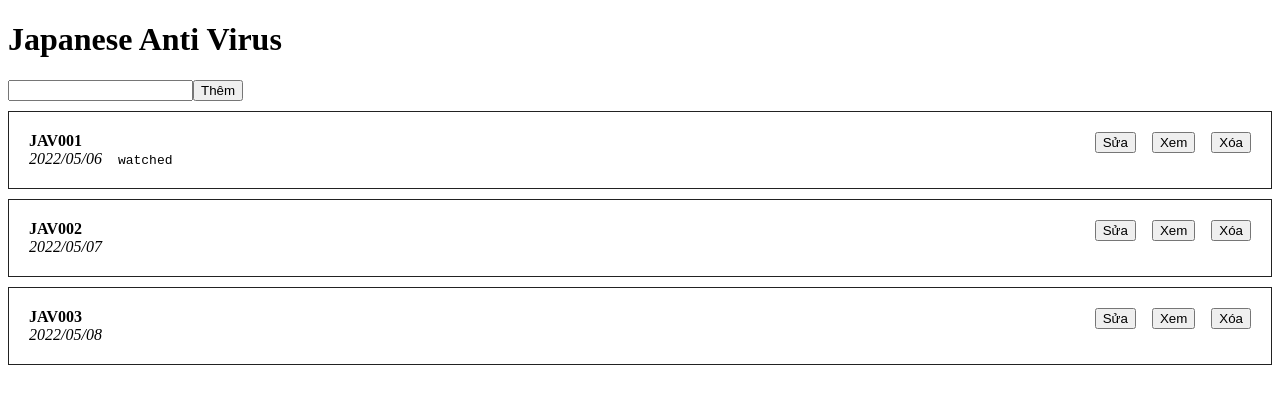
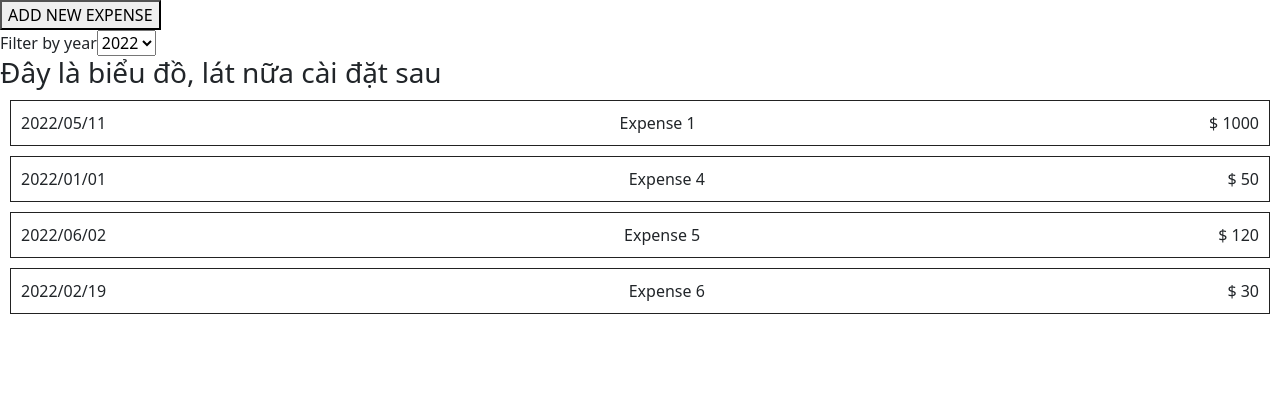
Before and after one commit to dochinhthtn/CI74, a React (Create React App) app: page / in a window 1280 px wide. Shown: the top 404 px of the page. Built offline with nearby package versions, Linux system fonts and the light colour scheme.

Commit message:
expense app

```diff
--- a/package.json
+++ b/package.json
@@ -6,7 +6,9 @@
     "@testing-library/jest-dom": "^5.16.4",
     "@testing-library/react": "^13.1.1",
     "@testing-library/user-event": "^13.5.0",
+    "bootstrap": "^5.1.3",
     "react": "^18.0.0",
+    "react-bootstrap": "^2.3.1",
     "react-dom": "^18.0.0",
     "react-scripts": "5.0.1",
     "web-vitals": "^2.1.4"
--- a/src/App.js
+++ b/src/App.js
@@ -1,13 +1,12 @@
 import './App.css';
-import JAVTutorial from './components/jav/JAVTutorial';
-import LoginForm from './components/LoginForm';
-import RegisterForm from './components/RegisterForm';
+
+import ExpenseApp from './components/expense_app/ExpenseApp';
 
 function App() {
 
   return (
     <>
-      <JAVTutorial />
+      <ExpenseApp />
     </>
   );
 }
--- /dev/null
+++ b/src/components/expense_app/CreateExpenseForm.js
@@ -0,0 +1,54 @@
+import React, { useState } from 'react';
+
+export default function CreateExpenseForm({ onCreateExpense }) {
+
+    const [editable, setEditable] = useState(false);
+
+    const [newName, setNewName] = useState('');
+    const [newAmount, setNewAmount] = useState('');
+    const [newDate, setNewDate] = useState('');
+
+    const handleCreateExpense = (event) => {
+        event.preventDefault();
+
+        if (!newName || !newAmount || !newDate) {
+            alert("Please input all fields");
+            return;
+        }
+
+        onCreateExpense(newName, newAmount, newDate);
+
+        event.target.reset();
+        setEditable(false);
+    }
+
+
+    return (<form onSubmit={handleCreateExpense} className="create-expense-form">
+        {!editable && <div className="open-expense-form">
+            <button type="button" onClick={() => setEditable(true)}>ADD NEW EXPENSE</button>
+        </div>}
+
+        {editable && <div>
+            <div className="input-group">
+                <label>Name</label>
+                <input type="text" onChange={(event) => setNewName(event.target.value)}/>
+            </div>
+
+            <div className="input-group">
+                <label>Amount</label>
+                <input type="number" onChange={(event) => setNewAmount(event.target.value)}/>
+            </div>
+
+            <div className="input-group">
+                <label>Date</label>
+                <input type="date"  onChange={(event) => setNewDate(event.target.value)}/>
+            </div>
+
+            <div className="actions">
+                <button type="submit">Add</button>
+                <button type="button" onClick={() => setEditable(false)}>Cancel</button>
+            </div>
+        </div>}
+
+    </form>);
+}
--- /dev/null
+++ b/src/components/expense_app/ExpenseApp.js
@@ -0,0 +1,62 @@
+import React, { useState } from 'react';
+
+import expenseData from '../../data/expense_data';
+import CreateExpenseForm from './CreateExpenseForm';
+import ExpenseChart from './ExpenseChart';
+import ExpenseItem from './ExpenseItem';
+
+export default function ExpenseApp() {
+    const [data, setData] = useState(expenseData);
+    const [filterYear, setFilterYear] = useState(2022);
+
+    const createExpense = (name, amount, date) => {
+        const newExpense = {
+            id: Date.now(),
+            name: name,
+            amount: amount,
+            date: date
+        };
+        // const newData = [...data, newExpense];
+        // setData(newData);
+        setData([...data, newExpense]);
+
+        const dateObject = new Date(date);
+        setFilterYear(dateObject.getFullYear());
+
+    }
+
+    const result = data.filter(item => {
+        let date = new Date(item.date);
+        return filterYear == date.getFullYear();
+    });
+
+    console.log(result);
+
+    return (<div className="expense-app">
+        <CreateExpenseForm onCreateExpense={createExpense} />
+        <div className="expense-content">
+            <div className="expense-filter">
+                <span>Filter by year</span>
+                <select value={filterYear} onChange={(event) => setFilterYear(event.target.value)}>
+                    <option>2022</option>
+                    <option>2021</option>
+                    <option>2020</option>
+                    <option>2019</option>
+                </select>
+            </div>
+
+            <ExpenseChart data={result} />
+
+            <div className="expense-list">
+                {result.map(item => <ExpenseItem
+                    key={item.id}
+                    id={item.id}
+                    name={item.name}
+                    amount={item.amount}
+                    date={item.date}
+                />)}
+            </div>
+        </div>
+
+    </div>);
+}
--- /dev/null
+++ b/src/components/expense_app/ExpenseChart.js
@@ -0,0 +1,10 @@
+import React from 'react';
+
+export default function ExpenseChart({ data, filterYear }) {
+    // lọc dữ liệu từ data ứng với năm (filter year)
+
+    // hiển thị biểu đồ
+    return <div className="expense-chart">
+        <h3>Đây là biểu đồ, lát nữa cài đặt sau</h3>
+    </div>
+}
--- /dev/null
+++ b/src/components/expense_app/ExpenseItem.js
@@ -0,0 +1,10 @@
+import React from 'react';
+import "../../css/ExpenseItem.css";
+
+export default function ExpenseItem({ name, amount, date }) {
+    return (<div className="expense-item">
+        <div className="expense-date">{date}</div>
+        <div className="expense-name">{name}</div>
+        <div className="expense-amount">$ {amount}</div>
+    </div>);
+}
--- a/src/components/jav/JAVCreateForm.js
+++ b/src/components/jav_app/JAVCreateForm.js
@@ -1,4 +1,5 @@
 import React, { useState } from "react";
+import { Button, Form } from "react-bootstrap";
 
 // onAddItem là 1 function, gọi ở chỗ nào
 // onAddItem = addItem ở bên Tutorial
@@ -18,7 +19,7 @@ export default function JAVCreateForm({ onAddItem }) {
     }
 
     return (<form onSubmit={handleCreateItem}>
-        <input type="text" onChange={(event) => setName(event.target.value)} />
-        <button>Thêm</button>
+        <Form.Control type="text" onChange={(event) => setName(event.target.value)} />
+        <Button variant="primary" type="submit">Thêm</Button>
     </form>);
 }
--- a/src/components/jav/JAVItem.js
+++ b/src/components/jav_app/JAVItem.js
@@ -1,4 +1,5 @@
 import React, { useState } from 'react';
+import { Button } from 'react-bootstrap';
 import "../../css/JAVItem.css";
 
 export default function JAVItem({ name, date, watched, id, onDeleteItem, onWatchItem, onEditItem }) {
@@ -43,11 +44,13 @@ export default function JAVItem({ name, date, watched, id, onDeleteItem, onWatch
         </div>
 
         <div className="item-action">
-            {isEditing ? <button onClick={edit}>Lưu</button> : <button onClick={enableEdit}>Sửa</button>}
+            {isEditing ? <Button variant="info" onClick={edit}>Lưu</Button> : <Button variant="warning" onClick={enableEdit}>Sửa</Button>}
             &nbsp;&nbsp;&nbsp;&nbsp;
-            <button onClick={watch}>Xem</button>
+            <Button variant="primary" onClick={watch}>Xem</Button>
             &nbsp;&nbsp;&nbsp;&nbsp;
-            <button onClick={remove}>Xóa</button>
+
+            <Button variant="danger" onClick={remove}>Xóa</Button>
+            <button className="btn btn-danger" onClick={remove}>Xóa</button>
         </div>
     </div>);
 }
--- /dev/null
+++ b/src/css/ExpenseItem.css
@@ -0,0 +1,8 @@
+.expense-item {
+    margin: 10px;
+    padding: 10px;
+    display: flex;
+    justify-content: space-between;
+    align-items: center;
+    border: 1px solid #222;
+}
--- /dev/null
+++ b/src/data/expense_data.js
@@ -0,0 +1,11 @@
+const expenseData = [
+    { id: 1, name: 'Expense 1', amount: 1000, date: '2022/05/11' },
+    { id: 2, name: 'Expense 2', amount: 1300, date: '2021/01/12' },
+    { id: 3, name: 'Expense 3', amount: 100, date: '2021/04/03' },
+    { id: 4, name: 'Expense 4', amount: 50, date: '2022/01/01' },
+    { id: 5, name: 'Expense 5', amount: 120, date: '2022/06/02' },
+    { id: 6, name: 'Expense 6', amount: 30, date: '2022/02/19' },
+    { id: 7, name: 'Expense 7', amount: 800, date: '2021/05/11' }
+];
+
+export default expenseData;
--- a/src/index.css
+++ b/src/index.css
@@ -1 +1,2 @@
 @import url("https://cdnjs.cloudflare.com/ajax/libs/font-awesome/6.1.1/css/all.min.css");
+@import "../node_modules/bootstrap/dist/css/bootstrap.min.css";
```
Also changed, not shown: src/components/jav_app/JAVTutorial.js (renamed from src/components/jav/JAVTutorial.js), 1 other file (tests, documents, lock files or other folders).
